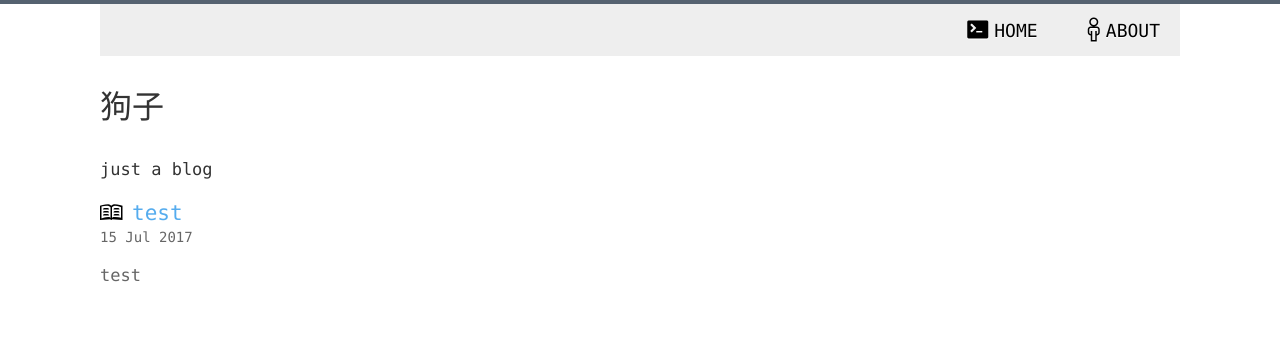
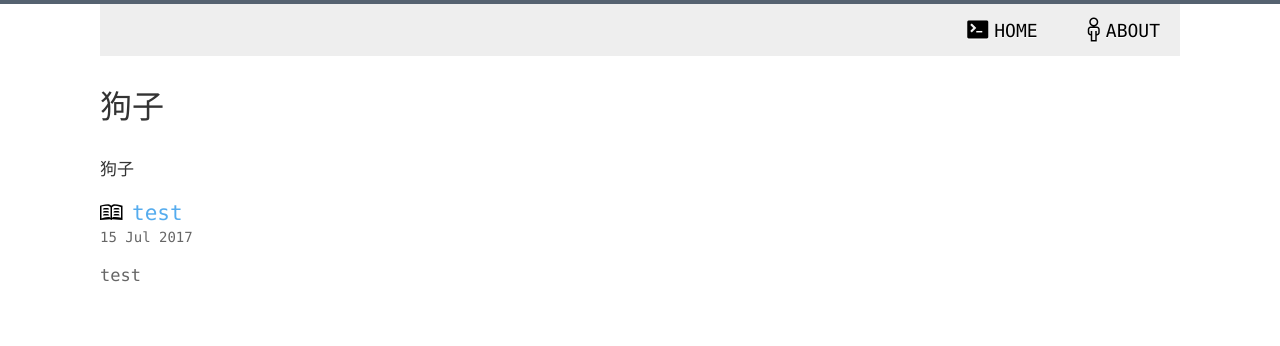
Before and after one commit to liu2gou/13018006900.github.io, a Jekyll site: the page built from index.html, in a window 1280 px wide. Shown: the top 346 px of the page. Built offline with Jekyll 4.4.1, drawn with Linux system fonts in a browser that asks for light colours; the list of posts is cut into pages by our own code.

Commit message:
Update _config.yml

```diff
--- a/_config.yml
+++ b/_config.yml
@@ -1,6 +1,6 @@
 name: 狗子
 description: >
-   just a blog
+  狗子
 about: >
 
 master_repo: false
```
